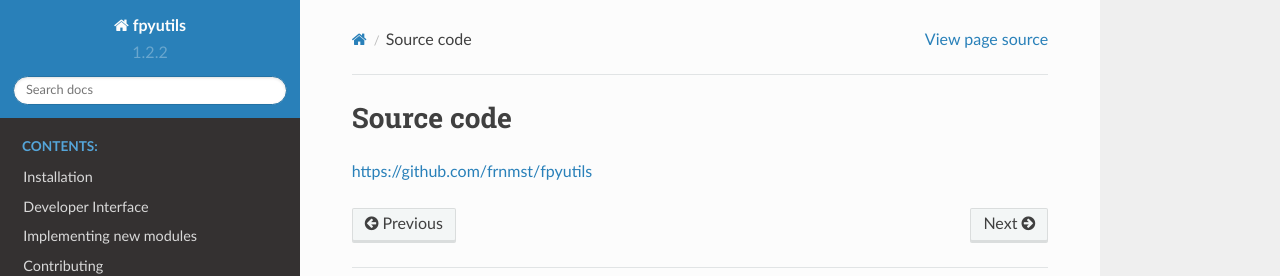
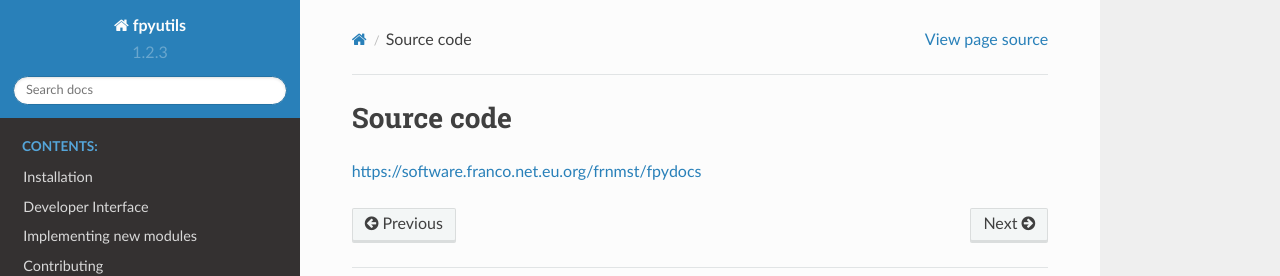
Before and after one commit to frnmst/fpyutils, a Sphinx documentation site: the page built from docs/source_code.rst, in a window 1280 px wide. Shown: the top 276 px of the page. Built offline with Sphinx 7.4.7 and the Read the Docs theme 2.0.0, drawn with Linux system fonts in a browser that asks for light colours.

Commit message:
Fixed URLs, package versions and copyrights.

```diff
--- a/README.rst
+++ b/README.rst
@@ -32,7 +32,7 @@ use, highly readable but not efficient.
 Documentation
 -------------
 
-http://frnmst.github.io/fpyutils
+https://docs.franco.net.eu.org/fpyutils/
 
 API examples
 ------------
@@ -74,4 +74,4 @@ Trusted source
 
 You can check the authenticity of new releases using my public key.
 
-Instructions, sources and keys can be found at `frnmst.gitlab.io/software <https://frnmst.gitlab.io/software/>`_.
+Instructions, sources and keys can be found at `blog.franco.net.eu.org/software <https://blog.franco.net.eu.org/software/>`_.
--- a/docs/conf.py
+++ b/docs/conf.py
@@ -61,9 +61,9 @@ author = 'Franco Masotti'
 # built documents.
 #
 # The short X.Y version.
-version = '1.2.2'
+version = '1.2.3'
 # The full version, including alpha/beta/rc tags.
-release = '1.2.2'
+release = '1.2.3'
 
 # The language for content autogenerated by Sphinx. Refer to documentation
 # for a list of supported languages.
--- a/docs/contributing.rst
+++ b/docs/contributing.rst
@@ -1,4 +1,4 @@
 Contributing
 ============
 
-`Contributing [common] <https://frnmst.github.io/fpydocs/>`_ version `1.0.0 <https://github.com/frnmst/fpydocs/releases/tag/1.0.0>`_
+`Contributing [common] <https://docs.franco.net.eu.org/fpydocs/contributing_common.html>`_ version `3.0.0 <https://software.franco.net.eu.org/frnmst/fpydocs/src/tag/3.0.0>`_
--- a/docs/copyright_license.rst
+++ b/docs/copyright_license.rst
@@ -1,7 +1,7 @@
 Copyright and License
 =====================
 
-Copyright (C) 2017-2020 frnmst (Franco Masotti) <franco.masotti@live.com>
+Copyright (C) 2017-2021 frnmst (Franco Masotti) <franco.masotti@live.com>
 
 fpyutils is free software: you can redistribute it and/or modify
 it under the terms of the GNU General Public License as published by
--- a/docs/source_code.rst
+++ b/docs/source_code.rst
@@ -1,4 +1,4 @@
 Source code
 ===========
 
-https://github.com/frnmst/fpyutils
+https://software.franco.net.eu.org/frnmst/fpydocs
--- a/docs/workflow.rst
+++ b/docs/workflow.rst
@@ -1,4 +1,4 @@
 Workflow
 ========
 
-`Workflow [common] <https://frnmst.github.io/fpydocs/workflow_common.html>`_ version `1.0.0 <https://github.com/frnmst/fpydocs/releases/tag/1.0.0>`_
+`Workflow [common] <https://docs.franco.net.eu.org/fpydocs/workflow_common.html>`_ version `3.0.0 <https://software.franco.net.eu.org/frnmst/fpydocs/src/tag/3.0.0>`_
--- a/setup.py
+++ b/setup.py
@@ -24,7 +24,7 @@ from setuptools import setup, find_packages
 
 setup(
     name='fpyutils',
-    version='1.2.2',
+    version='1.2.3',
     packages=find_packages(exclude=['*tests*']),
     license='GPL',
     description='A collection of useful non-standard Python functions which aim to be simple to use, highly readable but not efficient.',
@@ -36,7 +36,7 @@ setup(
     author='Franco Masotti',
     author_email='franco.masotti@live.com',
     keywords='utilities',
-    url='https://github.com/frnmst/fpyutils',
+    url='https://blog.franco.net.eu.org/software/#fpyutils',
     python_requires='>=3',
     # This part was inspired by:
     # https://chriswarrick.com/blog/2014/09/15/python-apps-the-right-way-entry_points-and-scripts/
```
Also changed, not shown: other parts of README.rst (+1 -1 lines), 2 other files.
